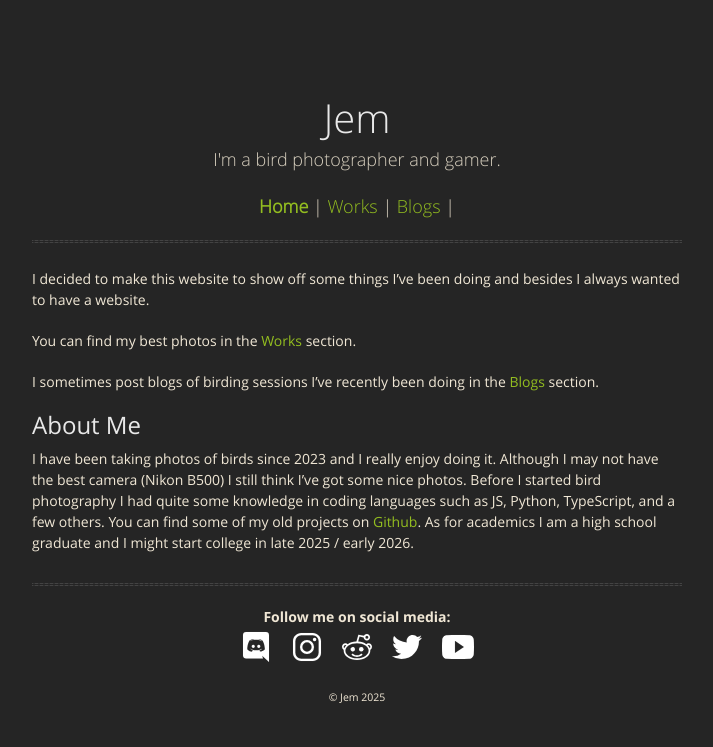
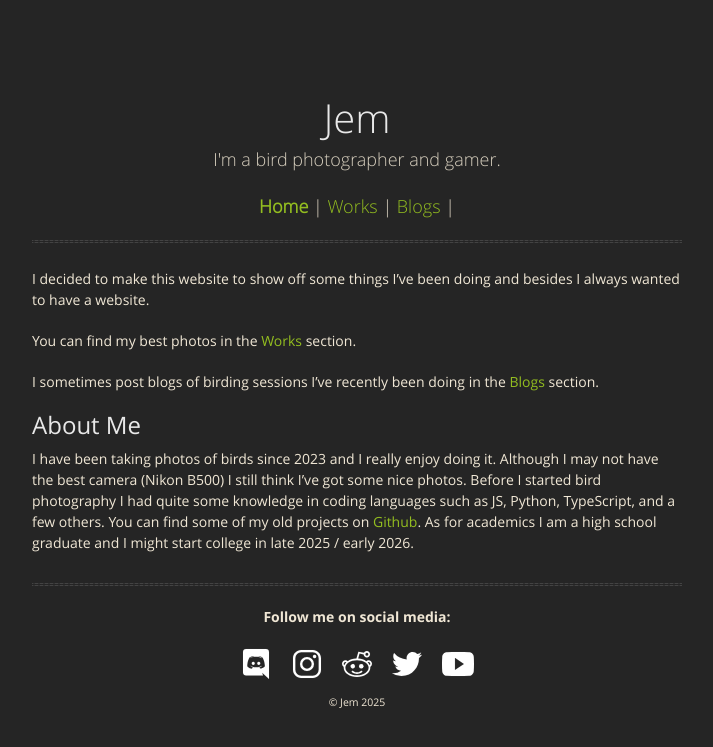
Before and after one commit to Jem20/Personal-Website, a Jekyll site: the page built from index.md, in a window 1280 px wide. Shown: the top 747 px of the page, without its empty margins (283-996 px from the left). Built offline with Jekyll 4.4.1, drawn with Linux system fonts in a browser that asks for light colours.

Commit message:
Fix Line

```diff
--- a/_layouts/blogs.html
+++ b/_layouts/blogs.html
@@ -52,6 +52,7 @@
         <div>
           <p>
             <strong>Follow me on social media:</strong>
+            <p style="line-height:1px;">
             <br>
             <script type="module" src="https://unpkg.com/ionicons@7.1.0/dist/ionicons/ionicons.esm.js"></script>
             <script nomodule src="https://unpkg.com/ionicons@7.1.0/dist/ionicons/ionicons.js"></script>
@@ -115,6 +116,7 @@
             <a class="social-icon5" href="https://youtube.com/@Jem7" target="_blank">
               <ion-icon name="logo-youtube"></ion-icon>
             </a>
+            </p>
             <p style="line-height:1px;">
             <small>© Jem 2025</small>
             </p>
--- a/_layouts/home.html
+++ b/_layouts/home.html
@@ -65,6 +65,7 @@
         <div>
           <p>
             <strong>Follow me on social media:</strong>
+            <p style="line-height:1px;">
             <br>
             <script type="module" src="https://unpkg.com/ionicons@7.1.0/dist/ionicons/ionicons.esm.js"></script>
             <script nomodule src="https://unpkg.com/ionicons@7.1.0/dist/ionicons/ionicons.js"></script>
@@ -128,6 +129,7 @@
             <a class="social-icon5" href="https://youtube.com/@Jem7" target="_blank">
               <ion-icon name="logo-youtube"></ion-icon>
             </a>
+            </p>
             <p style="line-height:1px;">
             <small>© Jem 2025</small>
             </p>
--- a/_layouts/works.html
+++ b/_layouts/works.html
@@ -52,6 +52,7 @@
         <div>
           <p>
             <strong>Follow me on social media:</strong>
+            <p style="line-height:1px;">
             <br>
             <script type="module" src="https://unpkg.com/ionicons@7.1.0/dist/ionicons/ionicons.esm.js"></script>
             <script nomodule src="https://unpkg.com/ionicons@7.1.0/dist/ionicons/ionicons.js"></script>
@@ -115,6 +116,7 @@
             <a class="social-icon5" href="https://youtube.com/@Jem7" target="_blank">
               <ion-icon name="logo-youtube"></ion-icon>
             </a>
+            </p>
               <p style="line-height:1px;">
               <small>© Jem 2025</small>
               </p>
```
